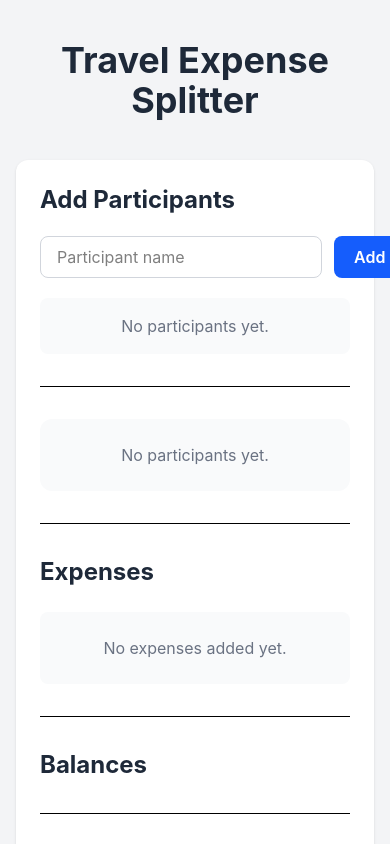
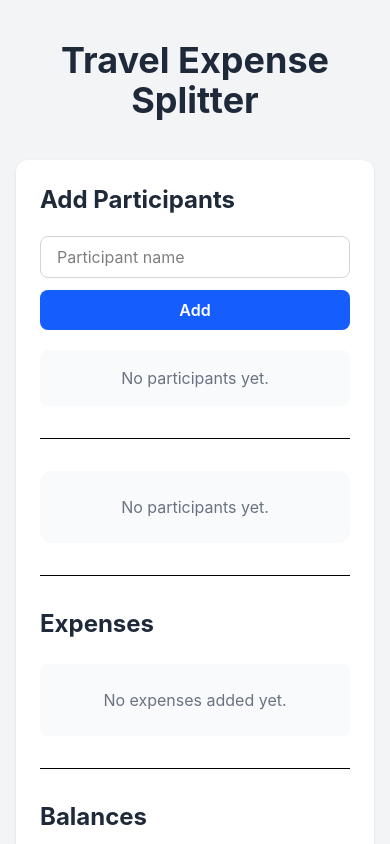
Before and after one commit to Adrian-Drei/travel-splitter, a Vue app: page / in a window 390 px wide. Shown: the top 844 px of the page. Built offline with nearby package versions, Linux system fonts and the light colour scheme.

Commit message:
fixed participant form mobile view, fix contributors on load

```diff
--- a/src/components/ExpenseForm.vue
+++ b/src/components/ExpenseForm.vue
@@ -18,7 +18,7 @@ watch(
       amount: 0,
     }));
   },
-  { immediate: true },
+  { immediate: true, deep: true },
 );
 
 const allSelected = computed({
--- a/src/components/ParticipantForm.vue
+++ b/src/components/ParticipantForm.vue
@@ -40,16 +40,16 @@ function cancelDelete() {
   <div class="space-y-5">
     <h2 class="text-2xl font-bold text-gray-800">Add Participants</h2>
 
-    <div class="flex gap-3">
+    <div class="flex flex-col gap-3 sm:flex-row">
       <input
         v-model="name"
         placeholder="Participant name"
-        class="flex-1 rounded-lg border border-gray-300 px-4 py-2 outline-none focus:ring-2 focus:ring-blue-500"
+        class="w-full flex-1 rounded-lg border border-gray-300 px-4 py-2 outline-none focus:ring-2 focus:ring-blue-500"
       />
 
       <button
         @click="addParticipant"
-        class="rounded-lg bg-blue-600 px-5 py-2 font-semibold text-white hover:bg-blue-700 transition"
+        class="w-full rounded-lg bg-blue-600 px-5 py-2 font-semibold text-white transition hover:bg-blue-700 sm:w-auto"
       >
         Add
       </button>
```
